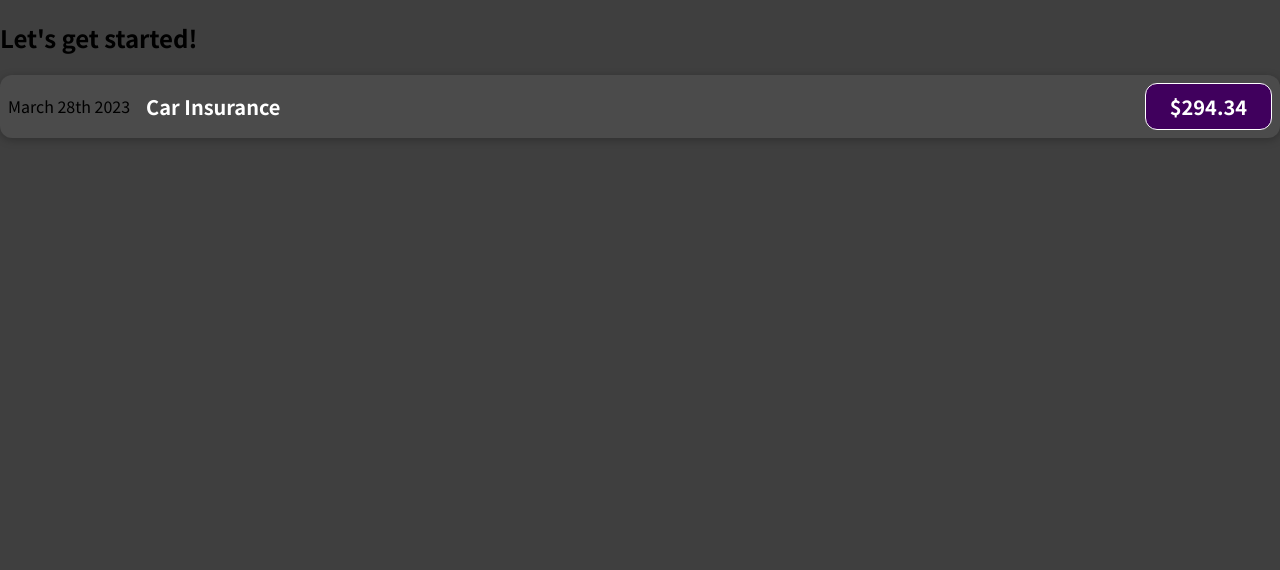
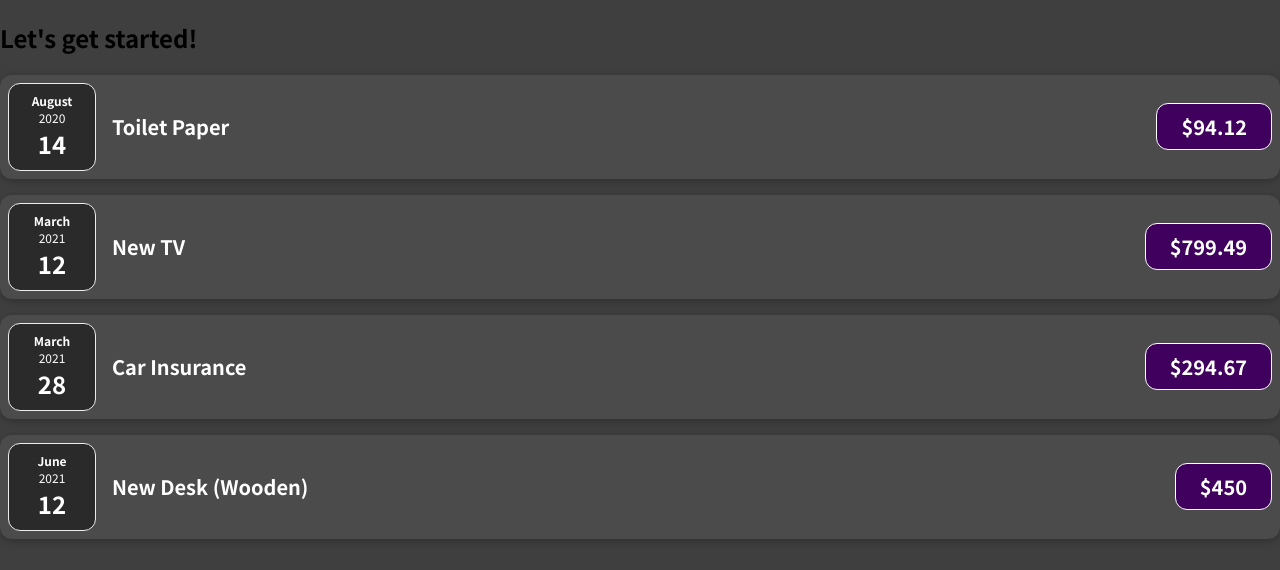
Before and after one commit to narayanananth26/expense-tracker, a JavaScript app: page / in a window 1280 px wide. Shown: the top 570 px of the page. Built offline with nearby package versions, Linux system fonts and the light colour scheme.

Commit message:
split ExpenseItem comp / add ExpenseDate comp

```diff
--- a/src/App.js
+++ b/src/App.js
@@ -1,12 +1,52 @@
-import ExpenseItem from "./components/ExpenseItem";
+import ExpenseItem from './components/ExpenseItem';
 
 function App() {
-	return (
-		<div>
-			<h2>Let's get started!</h2>
-			<ExpenseItem/>
-		</div>
-	);
+  const expenses = [
+    {
+      id: 'e1',
+      title: 'Toilet Paper',
+      amount: 94.12,
+      date: new Date(2020, 7, 14),
+    },
+    { id: 'e2', title: 'New TV', amount: 799.49, date: new Date(2021, 2, 12) },
+    {
+      id: 'e3',
+      title: 'Car Insurance',
+      amount: 294.67,
+      date: new Date(2021, 2, 28),
+    },
+    {
+      id: 'e4',
+      title: 'New Desk (Wooden)',
+      amount: 450,
+      date: new Date(2021, 5, 12),
+    },
+  ];
+  return (
+    <div>
+      <h2>Let's get started!</h2>
+      <ExpenseItem
+        title={expenses[0].title}
+        amount={expenses[0].amount}
+        date={expenses[0].date}
+      />
+      <ExpenseItem
+        title={expenses[1].title}
+        amount={expenses[1].amount}
+        date={expenses[1].date}
+      />
+      <ExpenseItem
+        title={expenses[2].title}
+        amount={expenses[2].amount}
+        date={expenses[2].date}
+      />
+      <ExpenseItem
+        title={expenses[3].title}
+        amount={expenses[3].amount}
+        date={expenses[3].date}
+      />
+    </div>
+  );
 }
 
 export default App;
--- /dev/null
+++ b/src/components/ExpenseDate.css
@@ -0,0 +1,26 @@
+.expense-date {
+  display: flex;
+  flex-direction: column;
+  width: 5.5rem;
+  height: 5.5rem;
+  border: 1px solid #ececec;
+  background-color: #2a2a2a;
+  color: white;
+  border-radius: 12px;
+  align-items: center;
+  justify-content: center;
+}
+
+.expense-date__month {
+  font-size: 0.75rem;
+  font-weight: bold;
+}
+
+.expense-date__year {
+  font-size: 0.75rem;
+}
+
+.expense-date__day {
+  font-size: 1.5rem;
+  font-weight: bold;
+}
--- /dev/null
+++ b/src/components/ExpenseDate.js
@@ -0,0 +1,16 @@
+import './ExpenseDate.css'
+
+function ExpenseDate(props) {
+  const month = props.date.toLocaleString('en-us', { month: 'long' });
+  const day = props.date.toLocaleString('en-us', { day: '2-digit' });
+  const year = props.date.getFullYear();
+  return (
+    <div className='expense-date'>
+      <div className='expense-date__month'>{month}</div>
+      <div className='expense-date__year'>{year}</div>
+      <div className='expense-date__day'>{day}</div>
+    </div>
+  );
+}
+
+export default ExpenseDate;
--- a/src/components/ExpenseItem.js
+++ b/src/components/ExpenseItem.js
@@ -1,12 +1,14 @@
+import ExpenseDate from './ExpenseDate';
 import './ExpenseItem.css';
 
-function ExpenseItem() {
+function ExpenseItem(props) {
+
   return (
     <div className="expense-item">
-      <div>March 28th 2023</div>
+      <ExpenseDate date={props.date}/>
       <div className="expense-item__description">
-        <h2>Car Insurance</h2>
-        <div className="expense-item__price">$294.34</div>
+        <h2>{props.title}</h2>
+        <div className="expense-item__price">${props.amount}</div>
       </div>
     </div>
   );
```
